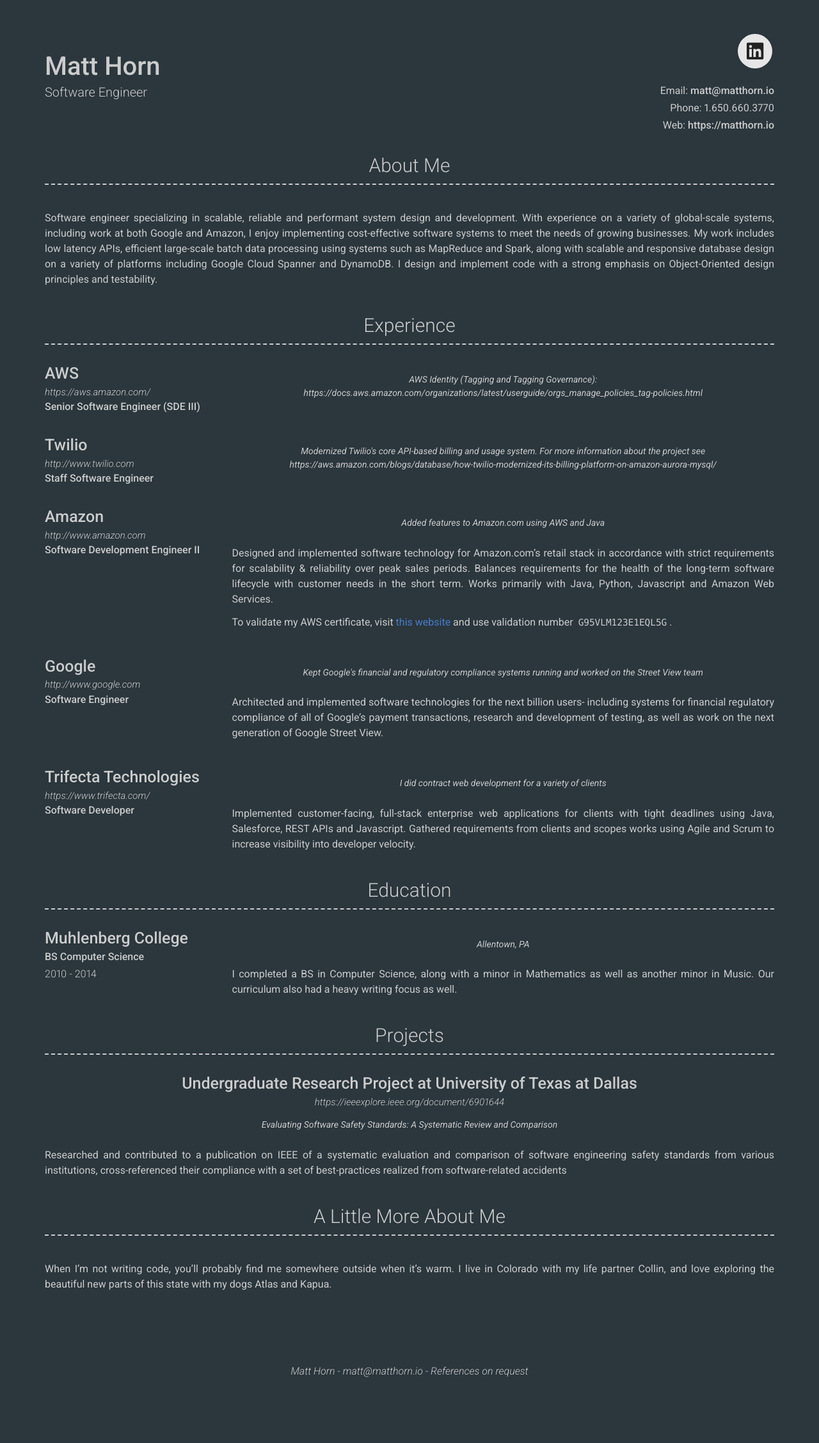
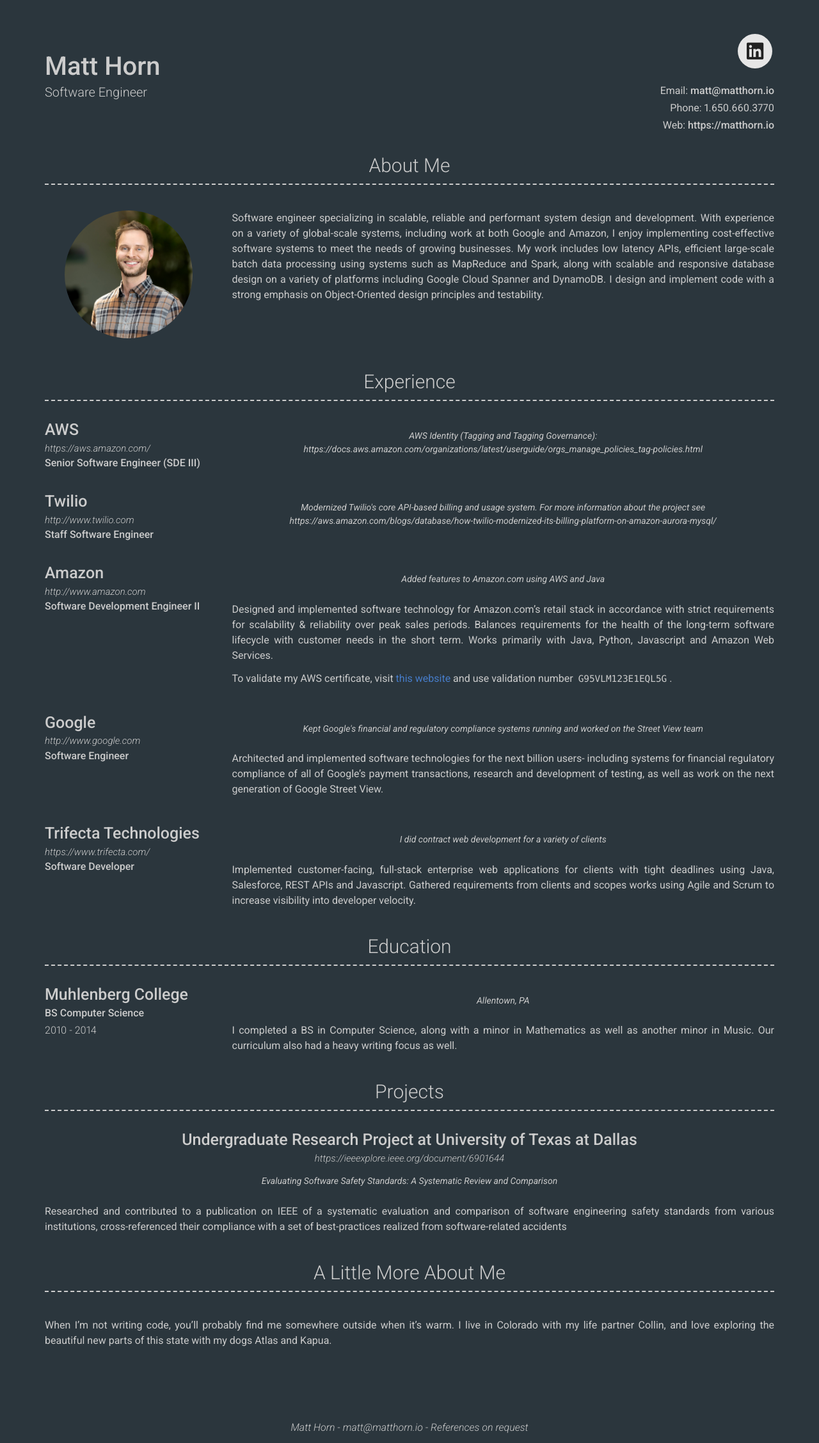
Before and after one commit to matthorn-repo/matthorn-repo.github.io, a Jekyll site: the page built from index.md, in a window 1280 px wide. Shown: the whole page at 64% size. Built offline with Jekyll 4.4.1, drawn with Linux system fonts in a browser that asks for light colours; nearby versions of some CDN libraries; before the commit the page ends 2168 px from its top, so only the background shows below that.

Commit message:
Update _config.yml

```diff
--- a/_config.yml
+++ b/_config.yml
@@ -44,7 +44,7 @@ google_analytics: "UA-158027031-1"
 
 # About Section
 # about_title: About Me (Use this to override about section title)
-# about_profile_image: images/profile.jpg
+about_profile_image: images/profile.jpg
 about_content: | # this will include new lines to allow paragraphs
   Software engineer specializing in scalable, reliable and performant system design and development.
   With experience on a variety of global-scale systems, including work at both Google and Amazon, I enjoy implementing
```
